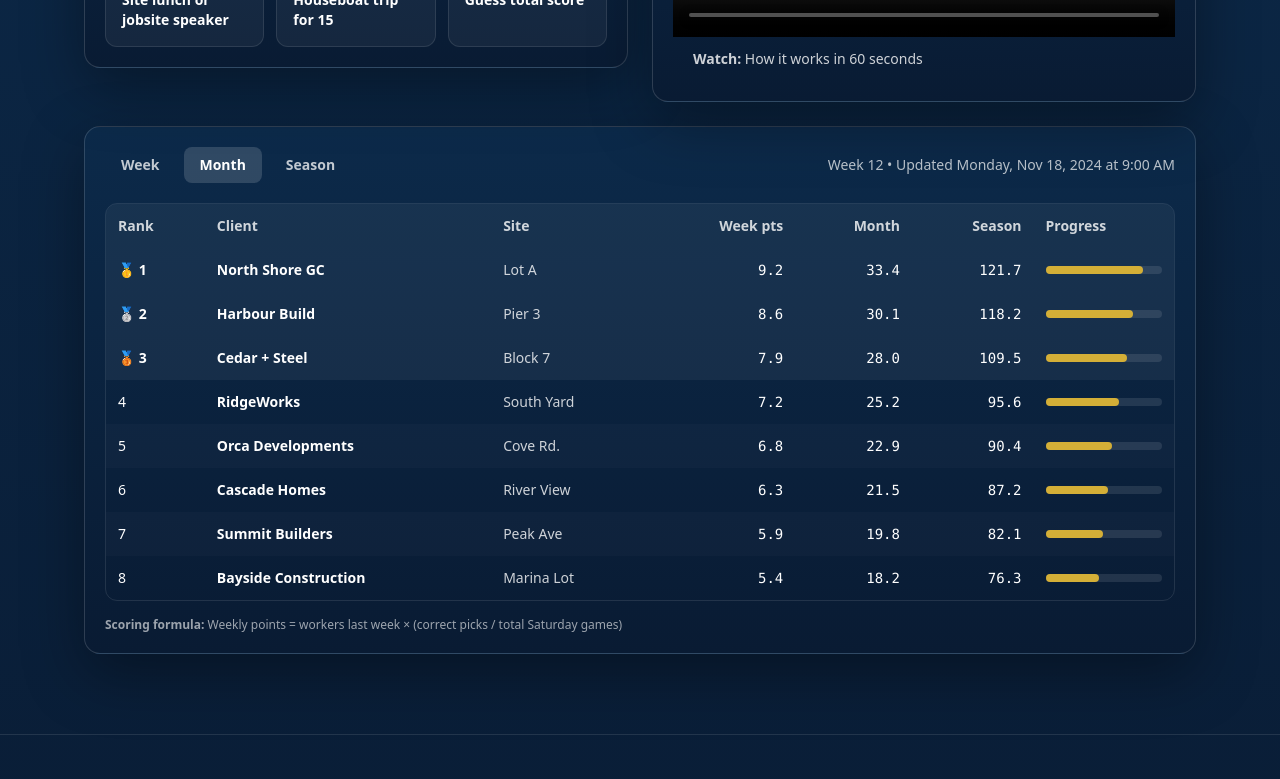
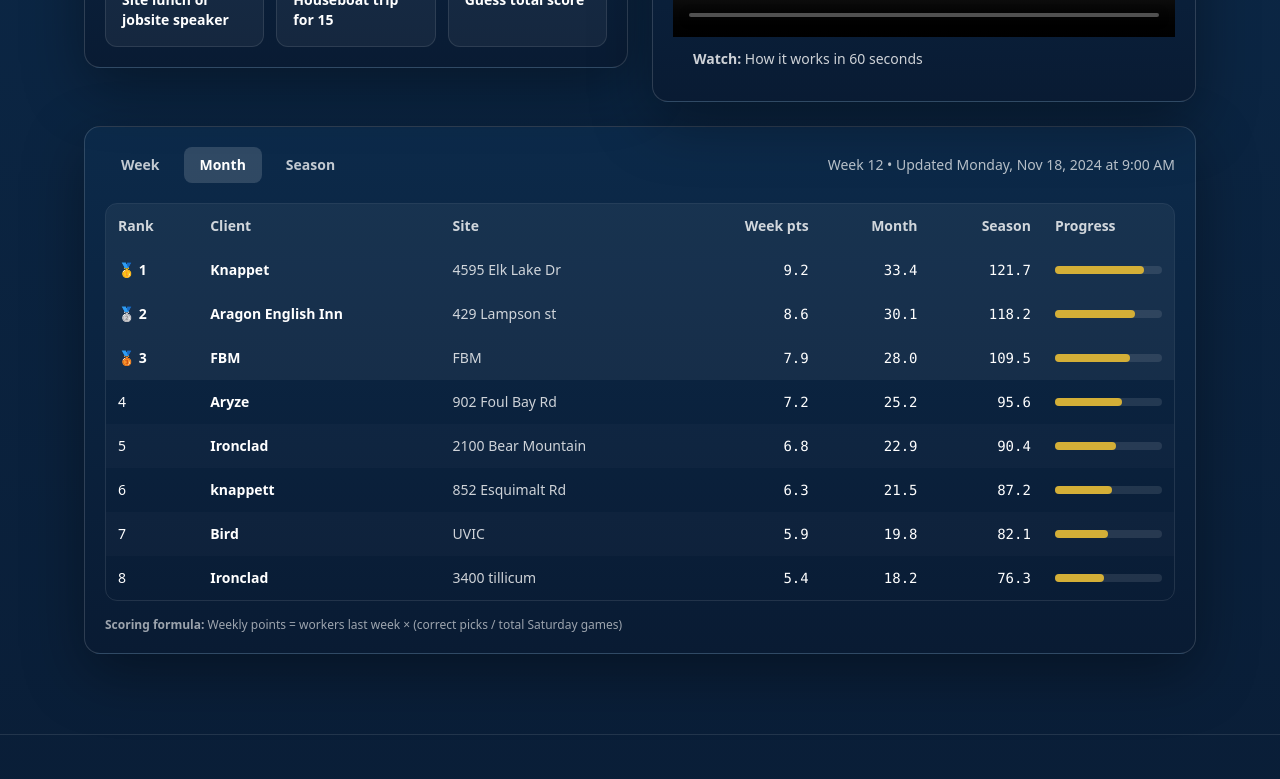
Before and after one commit to CaioBlueAnvil/FantasyHockey, a React (Create React App) app: page / in a window 1280 px wide. Shown: the part 450-1229 px from the top of the page. Built offline with nearby package versions, Linux system fonts and the light colour scheme; grey boxes are pictures that could not be loaded.

Commit message:
created files via terminal - no hidden characters

```diff
--- a/src/App.jsx
+++ b/src/App.jsx
@@ -109,14 +109,14 @@
 // Mock data (replace with API calls)
 // ---------------------------
 const mockLeaders = [
-  { rank: 1, client: "North Shore GC", site: "Lot A", weekPts: 9.2, month: 33.4, season: 121.7 },
-  { rank: 2, client: "Harbour Build", site: "Pier 3", weekPts: 8.6, month: 30.1, season: 118.2 },
-  { rank: 3, client: "Cedar + Steel", site: "Block 7", weekPts: 7.9, month: 28.0, season: 109.5 },
-  { rank: 4, client: "RidgeWorks", site: "South Yard", weekPts: 7.2, month: 25.2, season: 95.6 },
-  { rank: 5, client: "Orca Developments", site: "Cove Rd.", weekPts: 6.8, month: 22.9, season: 90.4 },
-  { rank: 6, client: "Cascade Homes", site: "River View", weekPts: 6.3, month: 21.5, season: 87.2 },
-  { rank: 7, client: "Summit Builders", site: "Peak Ave", weekPts: 5.9, month: 19.8, season: 82.1 },
-  { rank: 8, client: "Bayside Construction", site: "Marina Lot", weekPts: 5.4, month: 18.2, season: 76.3 },
+  { rank: 1, client: "Knappet", site: "4595 Elk Lake Dr", weekPts: 9.2, month: 33.4, season: 121.7 },
+  { rank: 2, client: "Aragon English Inn", site: "429 Lampson st", weekPts: 8.6, month: 30.1, season: 118.2 },
+  { rank: 3, client: "FBM", site: "FBM", weekPts: 7.9, month: 28.0, season: 109.5 },
+  { rank: 4, client: "Aryze", site: "902 Foul Bay Rd", weekPts: 7.2, month: 25.2, season: 95.6 },
+  { rank: 5, client: "Ironclad", site: "2100 Bear Mountain", weekPts: 6.8, month: 22.9, season: 90.4 },
+  { rank: 6, client: "knappett", site: "852 Esquimalt Rd", weekPts: 6.3, month: 21.5, season: 87.2 },
+  { rank: 7, client: "Bird", site: "UVIC", weekPts: 5.9, month: 19.8, season: 82.1 },
+  { rank: 8, client: "Ironclad", site: "3400 tillicum", weekPts: 5.4, month: 18.2, season: 76.3 },
 ];
 
 const mockGames = [
```
Also changed, not shown: 1 other file (tests, documents, lock files or other folders).
